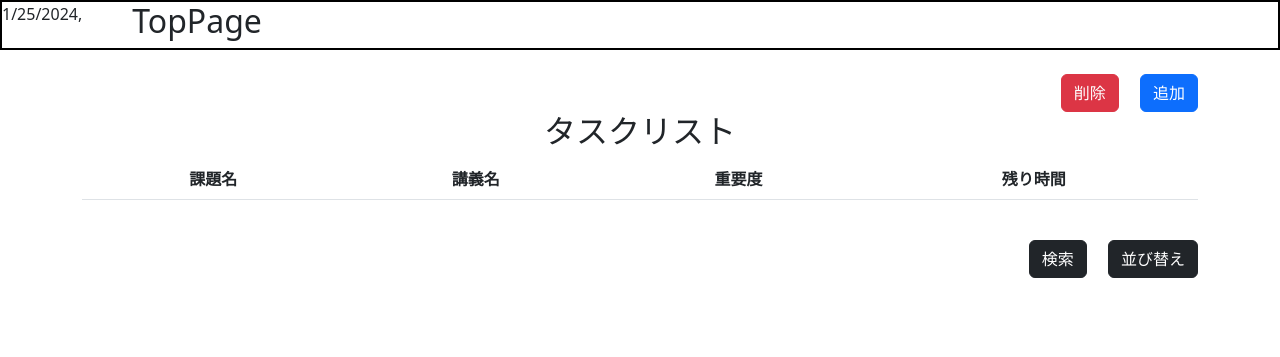
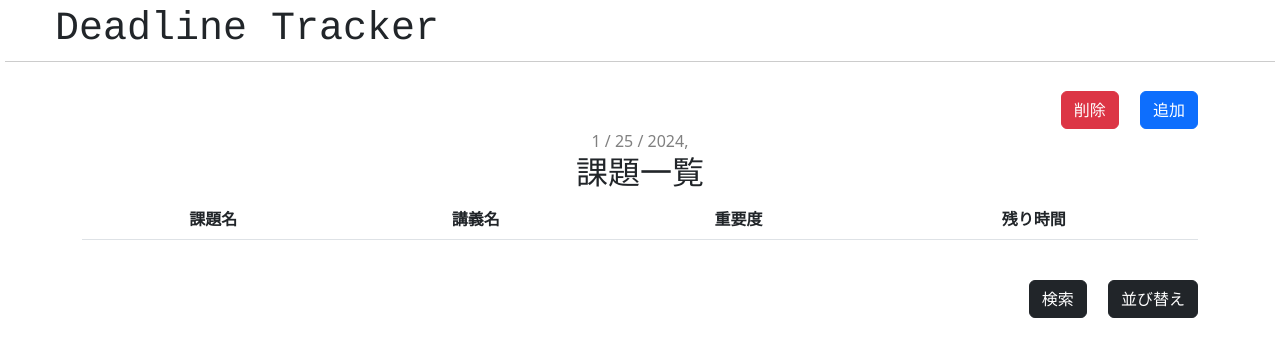
Before and after one commit to 2023AIT-OOP2-G02/Deadline_Memo_web_app, a Flask app: page /render_top_data/1 in a window 1280 px wide. Shown: the top 357 px of the page. Run offline with Flask 3, Linux system fonts and the light colour scheme; data that the repository does not hold is empty.

Commit message:
update: トップページのスタイルを変更

```diff
--- a/static/css/index.css
+++ b/static/css/index.css
@@ -1,6 +1,7 @@
 #header {
-    display: flex;
-    border: 2px solid black;
+    border-bottom: solid 1px #ccc;
+    font-family: Courier, serif;
+    margin: 5px;
 }
 
 #header_title {
@@ -81,3 +82,7 @@
 .checked {
     color: #ffbb00;
 }
+
+#date {
+    color: grey;
+}
--- a/static/js/index.js
+++ b/static/js/index.js
@@ -4,8 +4,12 @@ import { update_remaining_time } from "./update_remaining_time.js";
 // 日付の表示
 const datetime = new Date().toLocaleString({ timeZone: 'Asia/Tokyo' }, { hour12: false });
 const date = datetime.split(' ')[0];
+//dateの/の直後にスペースを追加
+const dateArr = date.split('/');
+const dateStr = dateArr[0] + ' / ' + dateArr[1] + ' / ' + dateArr[2];
+
 const dateElement = document.getElementById('date');
-dateElement.innerHTML = date;
+dateElement.innerHTML = dateStr;
 
 // ユーザーIDを取得
 const userID = getUserID();
--- a/templates/index.html
+++ b/templates/index.html
@@ -14,8 +14,7 @@
 
 <body>
     <header id="header">
-        <div id="date"></div>
-        <h2 id="header_title">TopPage</h2>
+        <h1 id="header_title">Deadline Tracker</h1>
     </header>
     <section>
         <!-- メッセージの表示領域を追加 -->
@@ -37,7 +36,8 @@
             </div>
         </div>
 
-        <h2>タスクリスト</h2>
+        <div id="date"></div>
+        <h2>課題一覧</h2>
         <div class="table-scrool">
             <table class="table table-hover">
                 <thead>
```
